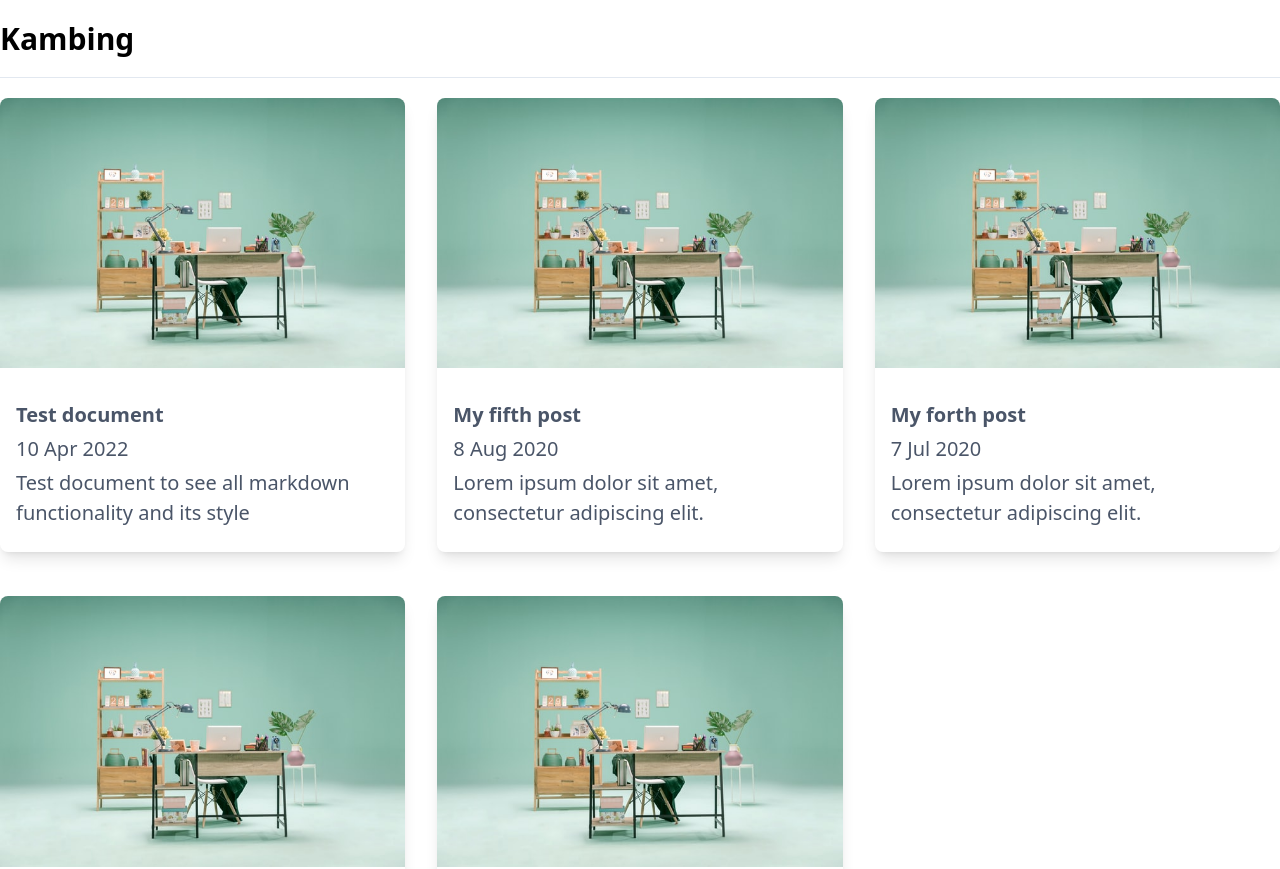
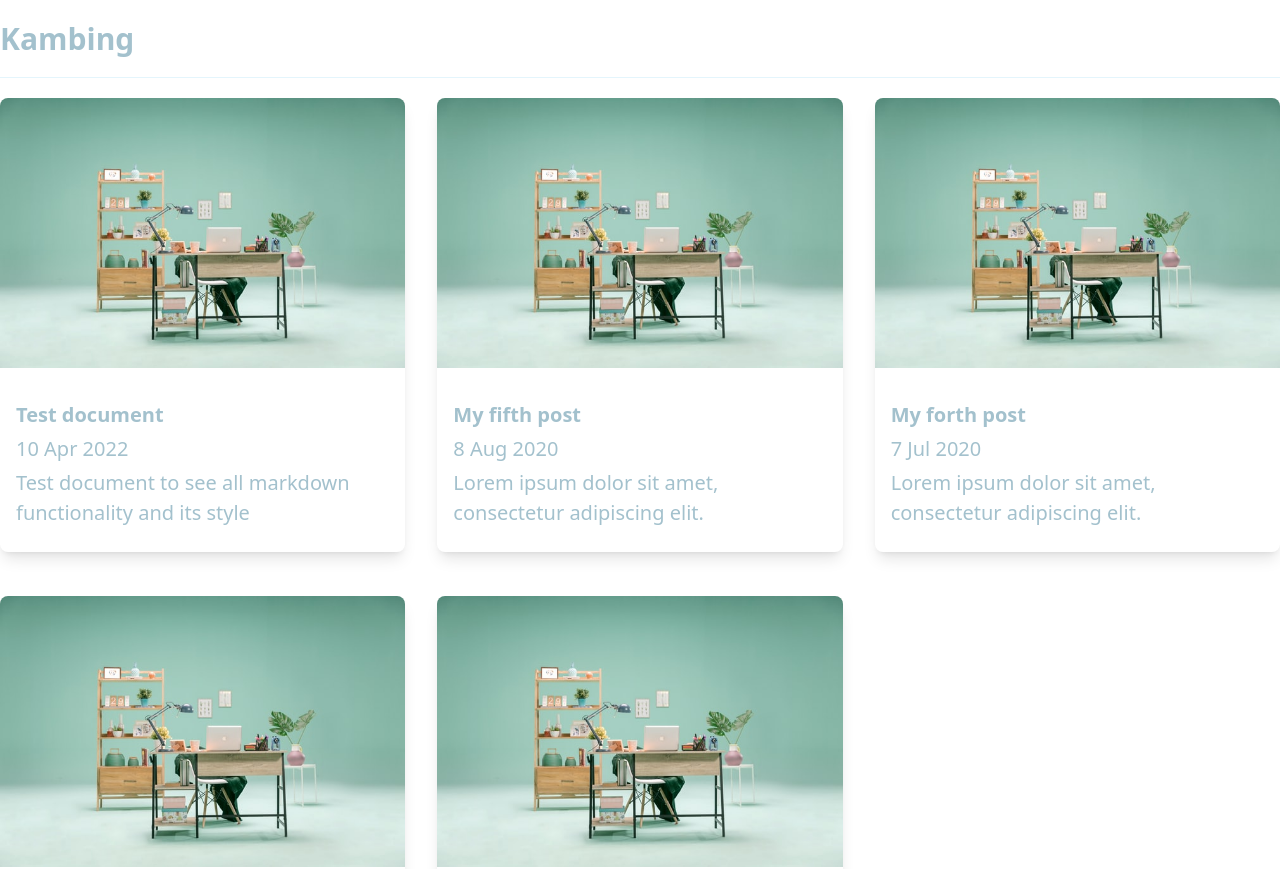
Before and after one commit to kambi-ng/blog, a Next.js app: page / in a window 1280 px wide. Shown: the top 869 px of the page. Built offline with nearby package versions, Linux system fonts and the light colour scheme; some icons are missing.

Commit message:
Added fonts and color from design sytem

```diff
--- a/tailwind.config.js
+++ b/tailwind.config.js
@@ -1,6 +1,11 @@
 module.exports = {
   content: ['./src/**/*.{js,ts,jsx,tsx}', './_posts/**/*.md'],
   theme: {
+    fontFamily: {
+      header: ['Montserrat', 'sans-serif'],
+      subheader: ['Lora', 'serif'],
+      body: ['Hind Madurai', 'sans-serif'],
+    },
     fontSize: {
       xs: '0.75rem',
       sm: '0.875rem',
@@ -15,27 +20,46 @@ module.exports = {
     },
     extend: {
       colors: {
+        primary: {
+          100: '#9B95EA',
+          200: '#807ACC',
+          300: '#6D68B4',
+          400: '#5F5AA2',
+          500: '#524D95',
+          600: '#4C4785',
+        },
+        black: {
+          // 100: '#9B95EA',
+          200: '#41373F',
+          300: '#3A3239',
+          400: '#30292F',
+          500: '#524D95',
+          600: '#221D21',
+        },
+        secondary: {
+          // 100: '#9B95EA',
+          200: '#4D4A70',
+          300: '#464460',
+          400: '#413F54',
+          500: '#3A3847',
+          600: '#302F3D',
+        },
+        tertiary: {
+          // 100: '#9B95EA',
+          200: '#B1D6FF',
+          300: '#9FC8F4',
+          400: '#92BCEA',
+          500: '#7EACDF',
+          600: '#6D9FD6',
+        },
         gray: {
-          100: '#f7fafc',
-          200: '#edf2f7',
-          300: '#e2e8f0',
-          400: '#cbd5e0',
-          500: '#a0aec0',
-          600: '#718096',
-          700: '#4a5568',
-          800: '#2d3748',
-          900: '#1a202c',
-        },
-        blue: {
-          100: '#ebf8ff',
-          200: '#bee3f8',
-          300: '#90cdf4',
-          400: '#63b3ed',
-          500: '#4299e1',
-          600: '#3182ce',
-          700: '#2b6cb0',
-          800: '#2c5282',
-          900: '#2a4365',
+          100: '#F9FDFF',
+          200: '#EBF9FF',
+          300: '#E4F5FC',
+          400: '#E0F2FA',
+          500: '#D5E9F2',
+          600: '#BDD8E3',
+          700: '#A3C1CD',
         },
       },
     },
```
